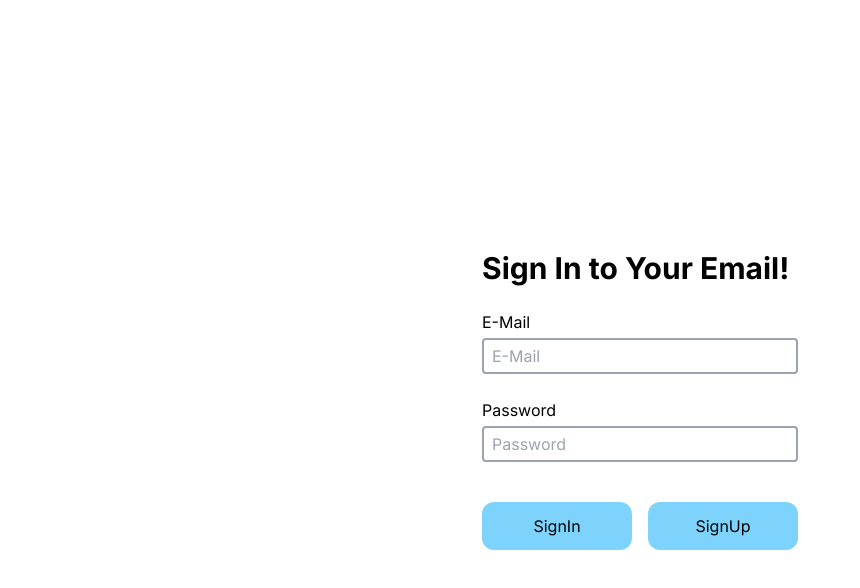
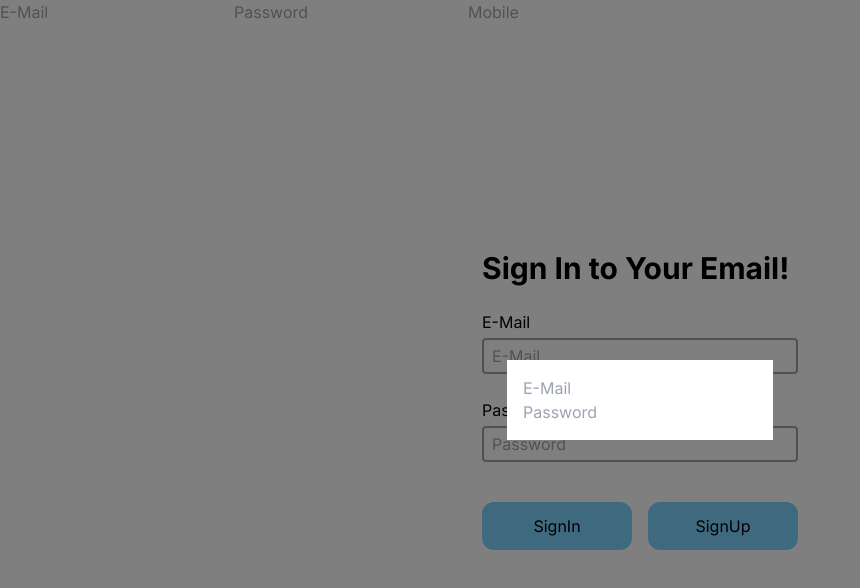
Before and after one commit to zeriong/nextjs-fullstack, a Next.js app: page / in a window 1280 px wide. Both pictures are taken after a click on the button "SignIn". Shown: the top 588 px of the page, without its empty margins (0-860 px from the left). Built offline with nearby package versions, Linux system fonts and the light colour scheme.

Commit message:
Front: 로그인 모달 컨트롤 기능 구현

```diff
--- a/src/app/_components/SignSection.js
+++ b/src/app/_components/SignSection.js
@@ -1,18 +1,27 @@
 'use client';
+import SignInModal from '@/app/_modals/SignInModal';
+import SignUpModal from '@/app/_modals/SignUpModal';
+import {useState} from 'react';
+
 export default function SignSection() {
     // Style Constants
     const INPUT_STYLE = "border-2 border-gray-400 px-2 py-1 rounded mt-1 w-full";
     const SIGN_BUTTON_STYLE = "w-full py-3 bg-sky-300 rounded-xl";
+
+    const [isSignInModal, setIsSignInModal] = useState(false);
     const onSignInModal = () => {
-        console.log('사인인!')
+        setIsSignInModal(true);
+        console.log('사인인~', isSignInModal)
     }
     const onSignUpModal = () =>{
-        console.log('사인업!')
+        console.log('사인업!');
     }
 
 
     return (
-        <div className="absolute left-1/2 top-1/2 -translate-x-1/2 -translate-y-1/2 w-[340px] flex flex-col gap-6 p-3">
+        <>
+            <div
+                className="absolute left-1/2 top-1/2 -translate-x-1/2 -translate-y-1/2 w-[340px] flex flex-col gap-6 p-3">
                 <h1 className="font-bold text-3xl">
                     Sign In to Your Email!
                 </h1>
@@ -30,5 +39,8 @@ export default function SignSection() {
                     <button onClick={onSignUpModal} className={SIGN_BUTTON_STYLE}>SignUp</button>
                 </div>
             </div>
+            {isSignInModal ? <SignInModal setIsSignInModal={setIsSignInModal}/> : ""}
+            <SignUpModal/>
+        </>
     )
 }
--- a/src/app/_modals/SignInModal.js
+++ b/src/app/_modals/SignInModal.js
@@ -1,13 +1,17 @@
-export default function SignInModal() {
+'use client';
+
+export default function SignInModal({ setIsSignInModal }) {
     const signIn = (e) => {
         e.preventDefault();
-        console.log('로그인!');
     };
 
     return (
-        <form onSubmit={signIn}>
-            <input type="text" placeholder="E-Mail"/>
-            <input type="password" placeholder="Password"/>
-        </form>
+        <>
+            <div className="opacity-50 bg-black fixed w-full h-full z-10" onClick={() => setIsSignInModal(false)}/>
+            <form onSubmit={signIn} className="fixed flex flex-col z-20 bg-white left-1/2 top-1/2 -translate-x-1/2 -translate-y-1/2 p-4">
+                <input type="text" placeholder="E-Mail"/>
+                <input type="password" placeholder="Password"/>
+            </form>
+        </>
     )
 }
```
Also changed, not shown: package.json (+5 -4 lines), 1 other file (tests, documents, lock files or other folders). Lines whose indentation alone changed are shown as unchanged.
